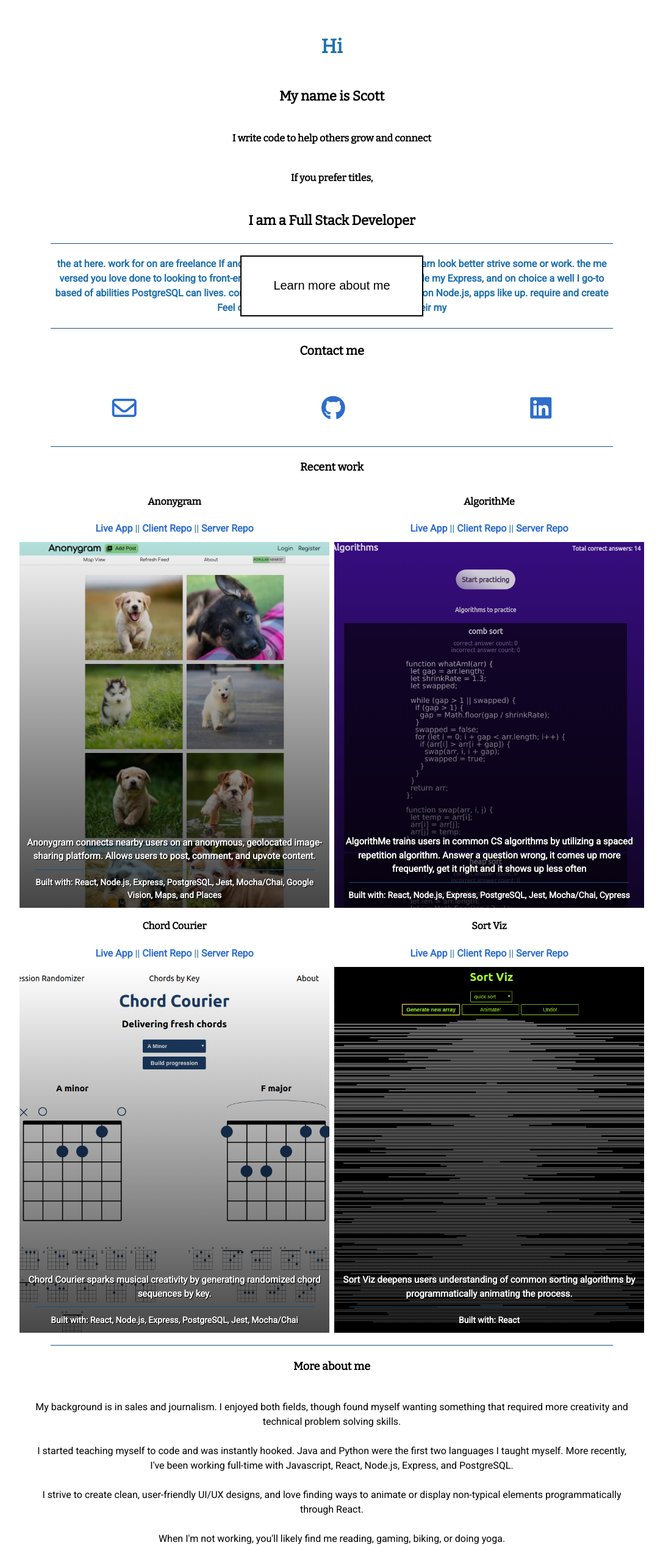
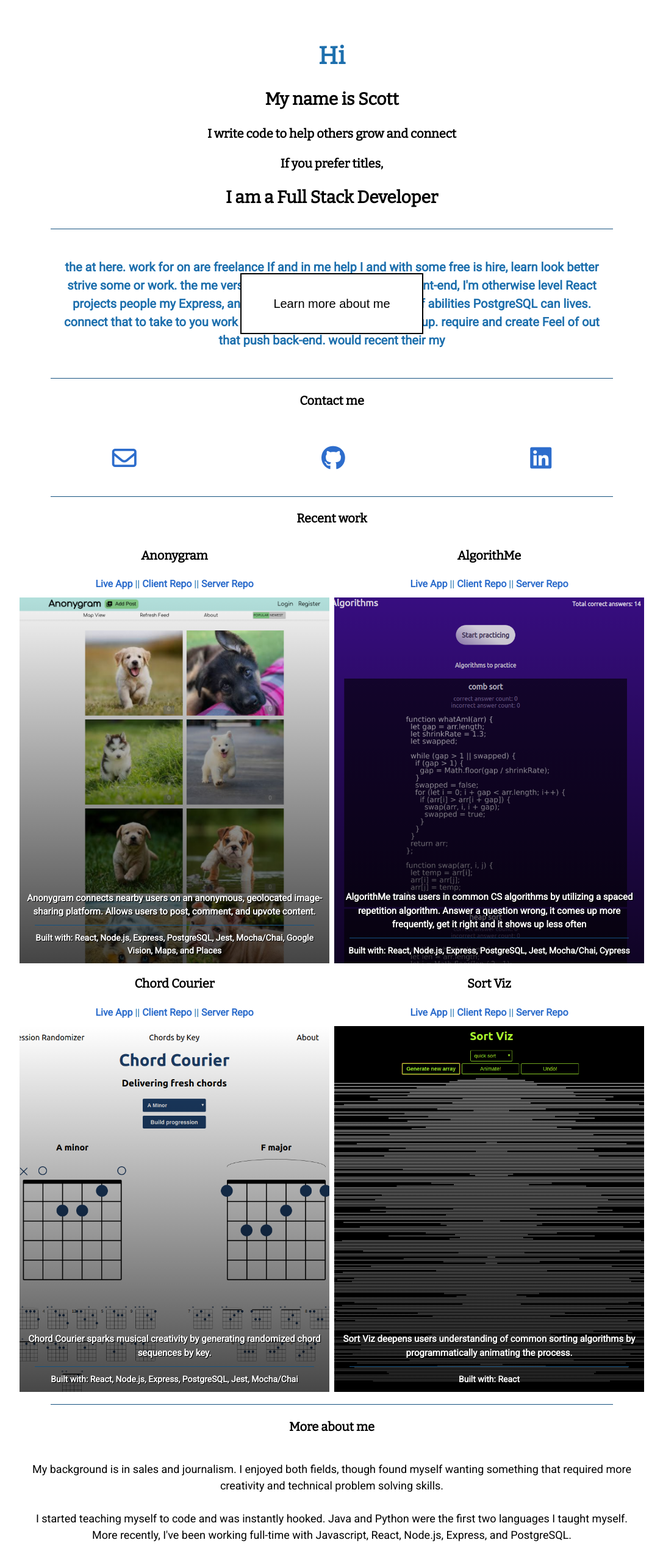
Before and after one commit to snschroeder/portfolio, a React (Create React App) app: page / in a window 1280 px wide. Shown: the top 2562 px of the page at 61% size, without its empty margins (96-1183 px from the left). Built offline with nearby package versions, Linux system fonts and the light colour scheme.

Commit message:
updates styling for 2k monitor

```diff
--- a/src/Components/About/About.css
+++ b/src/Components/About/About.css
@@ -3,6 +3,7 @@
   width: 90%;
   margin: 0 auto;
   color: #1D6FAD;
+  padding: 2%;
 }
 
 .about-button {
@@ -24,6 +25,11 @@
   white-space: pre-line;
   margin: 0;
   padding: 2%;
+  font-size: 16px;
+}
+
+.about-h4 {
+  font-size: 16px;
 }
 
 .transition {
@@ -33,5 +39,25 @@
 
 .clicked {
   opacity: 0;
-  transition: opacity 1s ease;
+  transition: opacity 0.9s ease;
 }
+
+@media screen and (min-width: 40em) {
+  .about-text {
+    font-size: 20px;
+  }
+
+  .about-h4 {
+    font-size: 20px;
+  }
+}
+
+@media screen and (min-width: 100em) {
+  .about-text {
+    font-size: 22px;
+  }
+
+  .about-h4 {
+    font-size: 22px;
+  }
+}
--- a/src/Components/About/About.jsx
+++ b/src/Components/About/About.jsx
@@ -10,7 +10,7 @@ export default function About() {
   const [buttonDisplay, setButtonDisplay] = useState({ display: 'inline-block' });
 
   const [buttonClass, setButtonClass] = useState('about-button');
-  const [textClass, setTextClass] = useState('about-h2');
+  const [textClass, setTextClass] = useState('about-h4');
 
   const goalText = `I'm based out of Houston and I strive to create apps that help people learn or otherwise better their lives. \n
   React is my go-to choice for work on the front-end, and I'm well versed in Node.js, Express, and PostgreSQL on the back-end. \n
--- a/src/Components/Header/Header.css
+++ b/src/Components/Header/Header.css
@@ -1,9 +1,13 @@
+.header {
+  padding: 2%;
+}
+
 .header-h1,
 .header-h2,
 .header-h3 {
   font-family: 'Bitter', serif;
   margin: 0;
-  padding: 2%;
+  padding: 1%;
 }
 
 .header-h1 {
@@ -18,3 +22,32 @@
 .header-h3 {
   font-size: 16px;
 }
+
+
+@media screen and (min-width: 40em) {
+  .header-h1 {
+    font-size: 40px;
+  }
+
+  .header-h2 {
+    font-size: 28px;
+  }
+
+  .header-h3 {
+    font-size: 20px;
+  }
+}
+
+@media screen and (min-width: 100em) {
+  .header-h1 {
+    font-size: 50px;
+  }
+
+  .header-h2 {
+    font-size: 32px;
+  }
+
+  .header-h3 {
+    font-size: 22px;
+  }
+}
--- a/src/Components/Header/Header.jsx
+++ b/src/Components/Header/Header.jsx
@@ -4,7 +4,7 @@ import './Header.css';
 
 export default function Header() {
   return (
-    <header>
+    <header className="header">
       <h1 className="header-h1">Hi</h1>
       <h2 className="header-h2">My name is Scott</h2>
       <h3 className="header-h3">I write code to help others grow and connect</h3>
--- a/src/Components/MoreAbout/MoreAbout.css
+++ b/src/Components/MoreAbout/MoreAbout.css
@@ -15,3 +15,23 @@
   margin: 0;
   padding: 2%;
 }
+
+@media screen and (min-width: 40em) {
+  .more-about-h4 {
+    font-size: 20px;
+  }
+
+  .more-about-p {
+    font-size: 18px;
+  }
+}
+
+@media screen and (min-width: 100em) {
+  .more-about-h4 {
+    font-size: 22px;
+  }
+
+  .more-about-p {
+    font-size: 20px;
+  }
+}
--- a/src/Components/Projects/Project-item/ProjectItem.css
+++ b/src/Components/Projects/Project-item/ProjectItem.css
@@ -87,8 +87,14 @@
     grid-column: span 3;
     grid-row: span 1;
   }
+
+  .grid-item-h3 {
+    font-size: 20px;
+  }
 }
 
 @media screen and (min-width: 100em) {
-
+  .grid-item-h3 {
+    font-size: 22px;
+  }
 }
--- a/src/Components/Projects/Project.css
+++ b/src/Components/Projects/Project.css
@@ -18,8 +18,14 @@
   .grid-container {
     grid-template-columns: repeat(6, 1fr);
   }
+
+  .projects-h4 {
+    font-size: 20px;
+  }
 }
 
 @media screen and (min-width: 100em) {
-
+  .projects-h4 {
+    font-size: 22px;
+  }
 }
```
